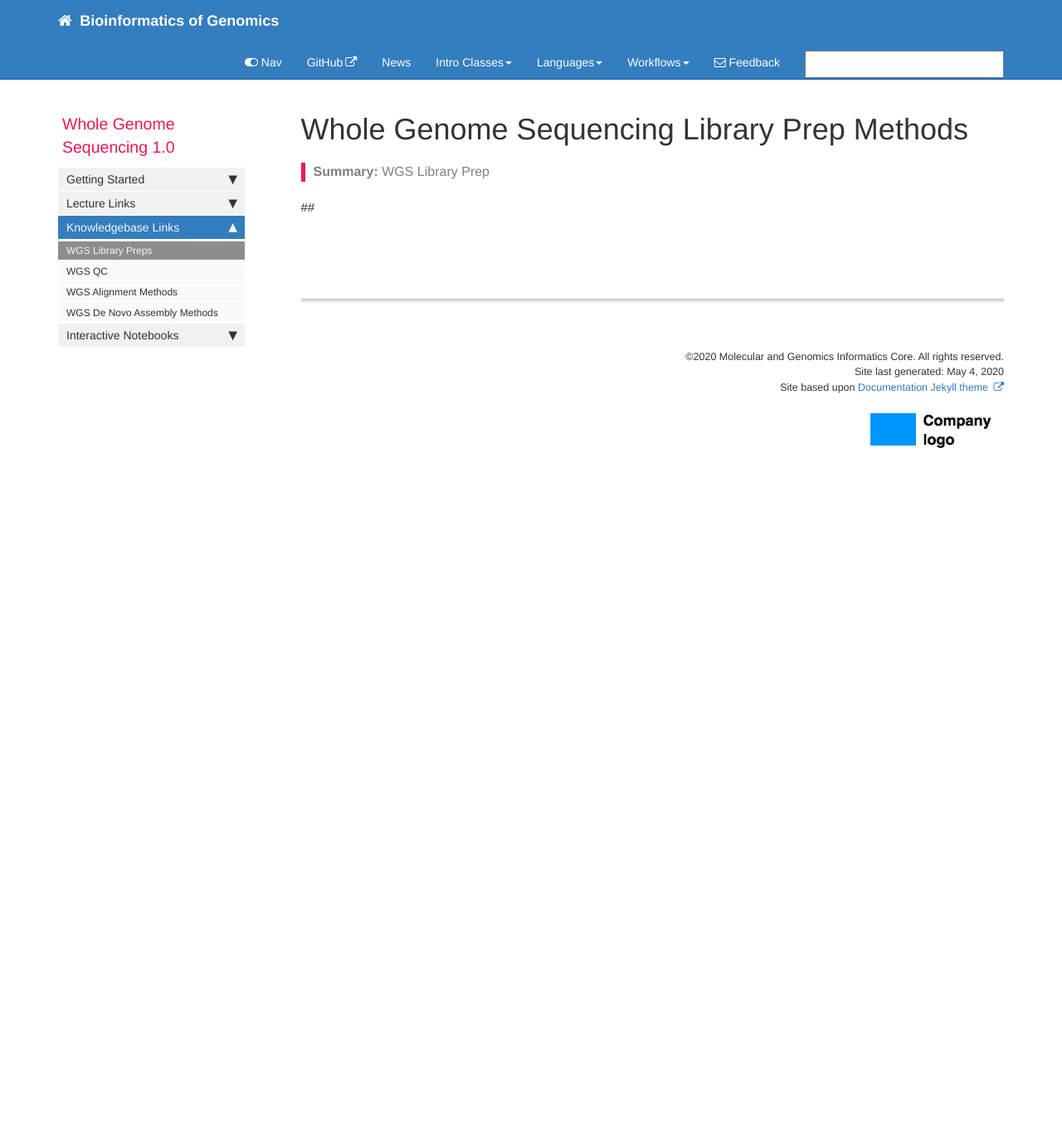
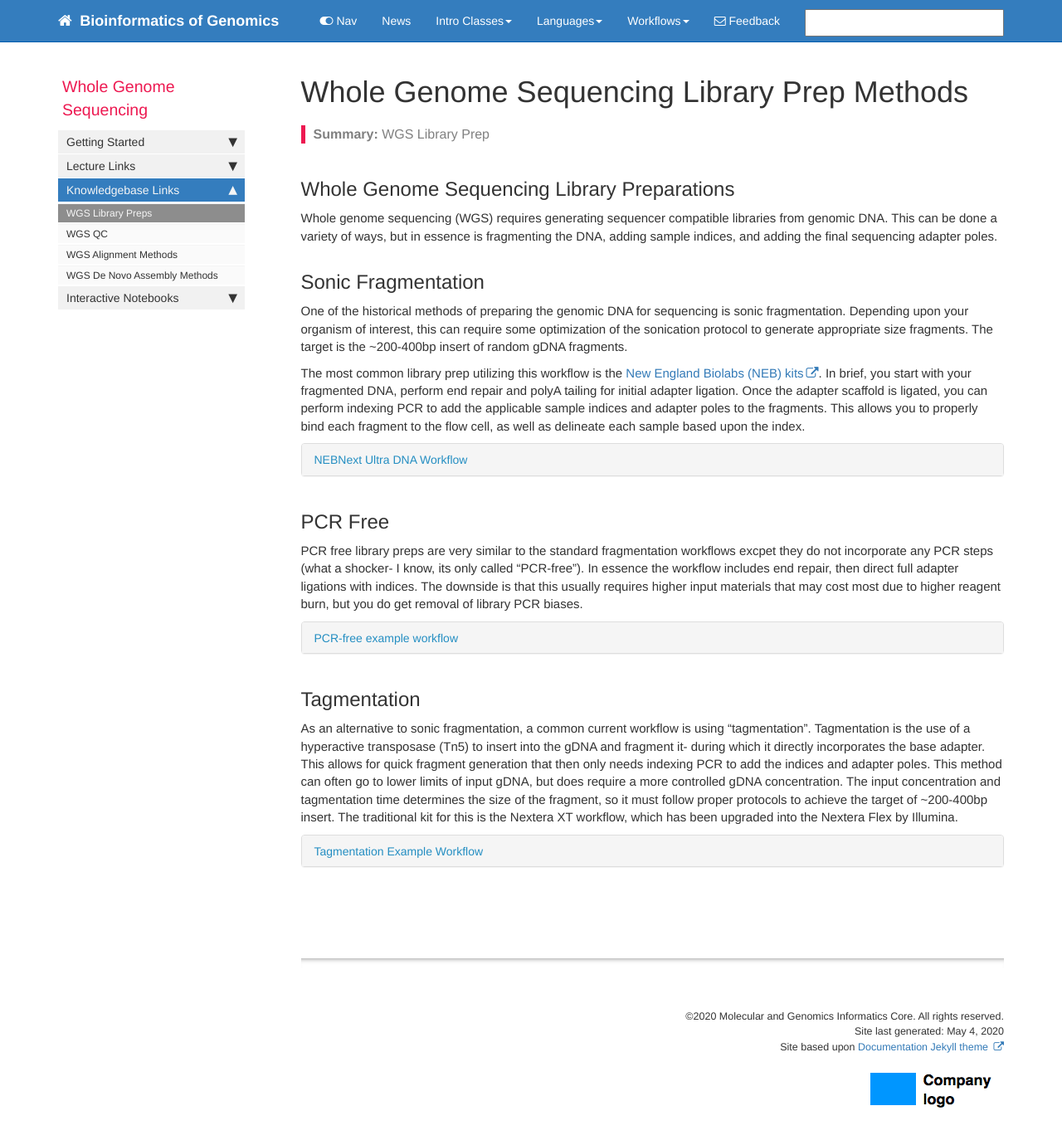
Before and after one commit to RU-MaGIC-Classes/Genomics-course-guide, a Jekyll site: the page built from pages/wgs/wgs_library.md, in a window 1280 px wide and 1400 px high. Shown: the top 1374 px of the window at 83% size. Built offline with Jekyll 4.4.1, drawn with Linux system fonts in a browser that asks for light colours; comment, search, counter and statistics services are not loaded.

Commit message:
WGS library upload
WGS library page upload plus a few other tweaks

```diff
--- a/_data/sidebars/ngs_sidebar.yml
+++ b/_data/sidebars/ngs_sidebar.yml
@@ -3,8 +3,8 @@
 
 entries:
 - title: Sidebar
-  product: NGS
-  version: 1.0
+  product: Next Generation Sequencing
+  version:
   folders:
 
   - title: Getting Started
@@ -37,3 +37,5 @@ entries:
     - title: Oxford Nanopore Technology
       url: /ont.html
       output: web
+  - title: GitHub
+    external_url: https://github.com/RU-MaGIC-Classes/Intro-to-NGS
--- a/_data/sidebars/wgs_sidebar.yml
+++ b/_data/sidebars/wgs_sidebar.yml
@@ -4,7 +4,7 @@
 entries:
 - title: Sidebar
   product: Whole Genome Sequencing
-  version: 1.0
+  version:
   folders:
 
   - title: Getting Started
--- a/_data/topnav.yml
+++ b/_data/topnav.yml
@@ -40,7 +40,5 @@ topnav_dropdowns:
 topnav:
 - title: Topnav
   items:
-    - title: GitHub
-      external_url: https://github.com/RU-MaGIC-Classes/Genomics-course-guide
     - title: News
       url: /news
--- a/pages/wgs/wgs_library.md
+++ b/pages/wgs/wgs_library.md
@@ -9,4 +9,64 @@ toc: false
 folder: wgs
 ---
 
-##
+## Whole Genome Sequencing Library Preparations
+Whole genome sequencing (WGS) requires generating sequencer compatible libraries from genomic DNA. This can be done a variety of ways, but in essence is fragmenting the DNA, adding sample indices, and adding the final sequencing adapter poles.
+
+## Sonic Fragmentation
+One of the historical methods of preparing the genomic DNA for sequencing is sonic fragmentation. Depending upon your organism of interest, this can require some optimization of the sonication protocol to generate appropriate size fragments. The target is the ~200-400bp insert of random gDNA fragments.
+
+The most common library prep utilizing this workflow is the [New England Biolabs (NEB) kits](https://www.neb.com/products/e7645-nebnext-ultra-ii-dna-library-prep-kit-for-illumina#Product%20Information). In brief, you start with your fragmented DNA, perform end repair and polyA tailing for initial adapter ligation. Once the adapter scaffold is ligated, you can perform indexing PCR to add the applicable sample indices and adapter poles to the fragments. This allows you to properly bind each fragment to the flow cell, as well as delineate each sample based upon the index.
+
+<div class="panel-group" id="accordion">
+    <div class="panel panel-default">
+        <div class="panel-heading">
+            <h4 class="panel-title">
+                <a class="noCrossRef accordion-toggle" data-toggle="collapse" data-parent="#accordion" href="#collapseOne">NEBNext Ultra DNA Workflow</a>
+            </h4>
+        </div>
+        <div id="collapseOne" class="panel-collapse collapse noCrossRef">
+            <div class="panel-body">
+                {% include image.html file="E6000_E6040_Illumina_DNAWorkflow_0417.jpg" url="https://www.neb.sg/-/media/catalog/long-description/e6000_e6040_illumina_dnaworkflow_0417.png?la=en&hash=E549004DF65EA91D1B8EB5233116A07D9F08673F" alt="NEB Workflow" %}
+            </div>
+        </div>
+    </div>
+</div>
+<!-- /.panel-group -->
+
+## PCR Free
+PCR free library preps are very similar to the standard fragmentation workflows excpet they do not incorporate any PCR steps (what a shocker- I know, its only called "PCR-free"). In essence the workflow includes end repair, then direct full adapter ligations with indices. The downside is that this usually requires higher input materials that may cost most due to higher reagent burn, but you do get removal of library PCR biases.
+
+<div class="panel-group" id="accordion">
+    <div class="panel panel-default">
+        <div class="panel-heading">
+            <h4 class="panel-title">
+                <a class="noCrossRef accordion-toggle" data-toggle="collapse" data-parent="#accordion" href="#collapseOne">PCR-free example workflow</a>
+            </h4>
+        </div>
+        <div id="collapseOne" class="panel-collapse collapse noCrossRef">
+            <div class="panel-body">
+                {% include image.html file="17-1653_2S-FL-1stripe-751x1024.jpg" url="https://swiftbiosci.com/wp-content/uploads/2019/02/17-1653_2S-FL-1stripe-751x1024.jpg" alt="PCR Free Workflow" %}
+            </div>
+        </div>
+    </div>
+</div>
+<!-- /.panel-group -->
+
+## Tagmentation
+As an alternative to sonic fragmentation, a common current workflow is using "tagmentation". Tagmentation is the use of a hyperactive transposase (Tn5) to insert into the gDNA and fragment it- during which it directly incorporates the base adapter. This allows for quick fragment generation that then only needs indexing PCR to add the indices and adapter poles. This method can often go to lower limits of input gDNA, but does require a more controlled gDNA concentration. The input concentration and tagmentation time determines the size of the fragment, so it must follow proper protocols to achieve the target of ~200-400bp insert. The traditional kit for this is the Nextera XT workflow, which has been upgraded into the Nextera Flex by Illumina.
+
+<div class="panel-group" id="accordion">
+    <div class="panel panel-default">
+        <div class="panel-heading">
+            <h4 class="panel-title">
+                <a class="noCrossRef accordion-toggle" data-toggle="collapse" data-parent="#accordion" href="#collapseOne">Tagmentation Example Workflow</a>
+            </h4>
+        </div>
+        <div id="collapseOne" class="panel-collapse collapse noCrossRef">
+            <div class="panel-body">
+                {% include image.html file="tagmentation_1_orig.png" url="https://upcvmda-pl480.weebly.com/uploads/8/3/9/0/83900706/tagmentation_1_orig.png" alt="Tagmentation Workflow" %}
+            </div>
+        </div>
+    </div>
+</div>
+<!-- /.panel-group -->
```
Also changed, not shown: _posts/2015-04-12-test-post-last-year.md (deleted, +0 -10 lines), _posts/2016-02-24-first-post.md (deleted, +0 -19 lines), _posts/2016-02-26-sample-post-jekyll.md (deleted, +0 -17 lines), _posts/2020-05-03-startup.md (added, +11 -0 lines), index.md (+2 -0 lines), pages/intro-to-ngs/ngs_landing.md (+1 -1 lines), images/17-1653_2S-FL-1stripe-751x1024.jpg (added), images/E6000_E6040_Illumina_DNAWorkflow_0417.png (added), images/jekyll.png (deleted), images/tagmentation_1_orig.png (added), images/workflowarrow.png (deleted).
